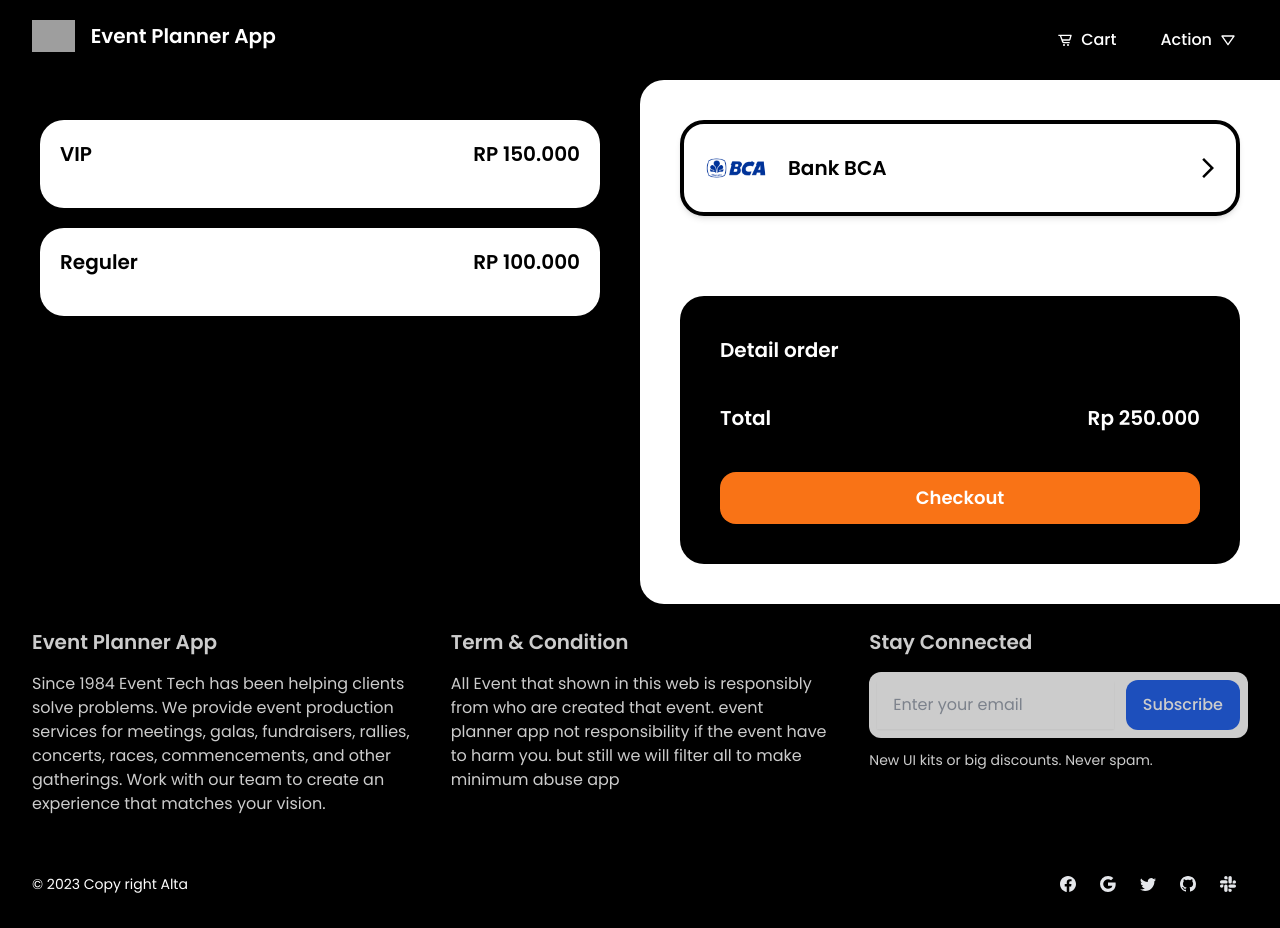
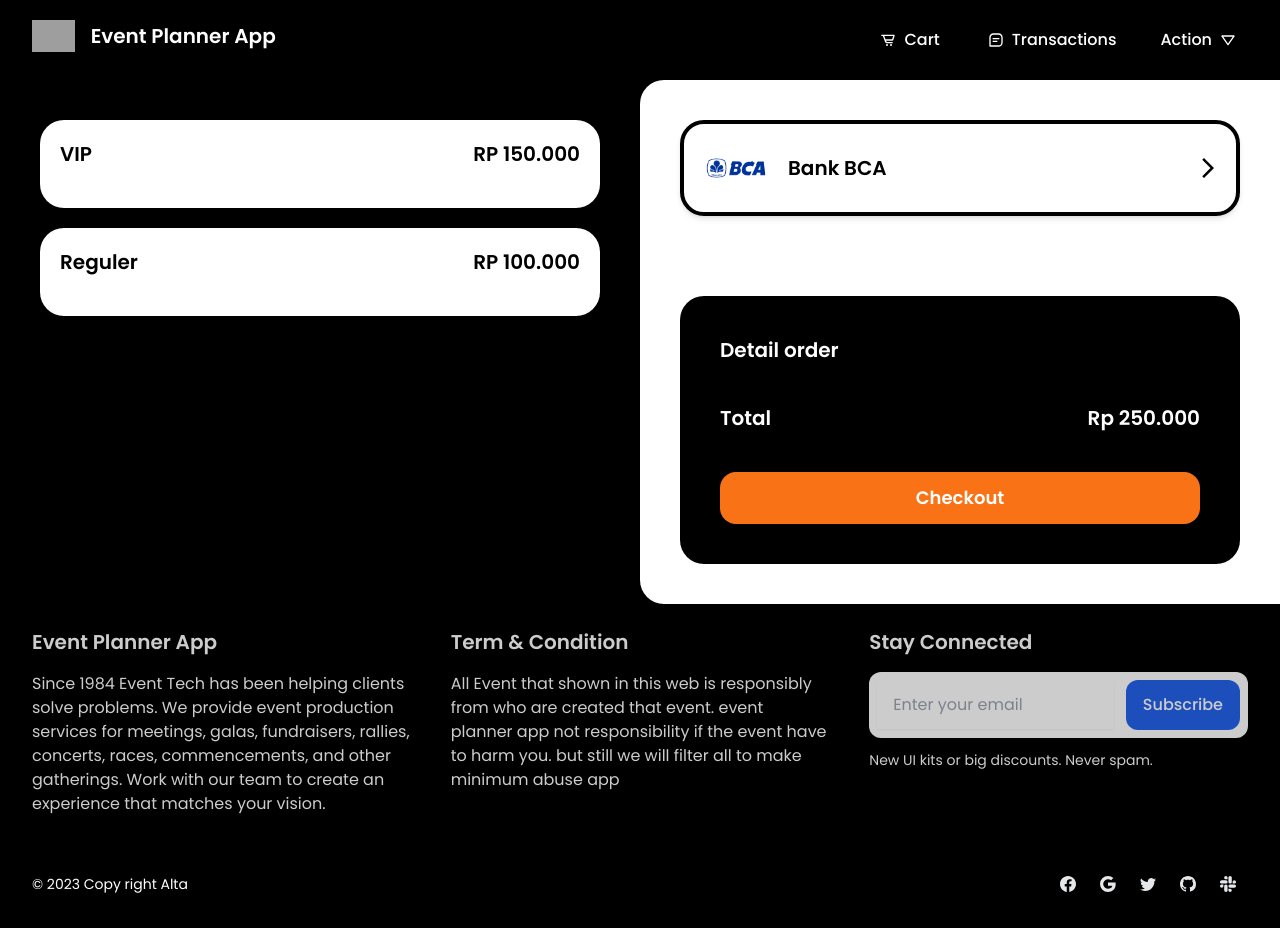
Before and after one commit to IrwanFicoFar/event-planner-app, a React (Vite) app: page /cart in a window 1280 px wide. Built offline with nearby package versions, Linux system fonts and the light colour scheme; grey boxes are pictures that could not be loaded.

Commit message:
add button transaction in navbar

```diff
--- a/src/components/Navbar.tsx
+++ b/src/components/Navbar.tsx
@@ -5,7 +5,7 @@ import {
   BiMenu,
   BiX,
   BiDownArrow,
-  BiUpArrow,
+  BiMessageSquareDetail,
   BiHome,
   BiUser,
   BiCalendarCheck,
@@ -69,7 +69,13 @@ export const Navbar: FC = () => {
                         <BiCartAlt />
                         Cart
                       </Link>
-
+                      <Link
+                        to="/detail-transaction"
+                        className="flex gap-2 items-center px-4 text-white hover:bg-gray-700 hover:text-white py-2 rounded-md text-md font-medium"
+                      >
+                        <BiMessageSquareDetail />
+                        Transactions
+                      </Link>
                       <Menu
                         as="div"
                         className="z-50 relative inline-block text-left"
@@ -174,6 +180,13 @@ export const Navbar: FC = () => {
                   Cart
                 </Link>
                 <Link
+                  to="/detail-transaction"
+                  className="flex gap-2 items-center px-4 text-white hover:bg-gray-700 hover:text-white py-2 rounded-md text-md font-medium"
+                >
+                  <BiMessageSquareDetail />
+                  Transactions
+                </Link>
+                <Link
                   to="/"
                   className=" flex gap-2 items-center px-4  py-2 text-md font-medium text-white hover:bg-gray-700"
                 >
```
